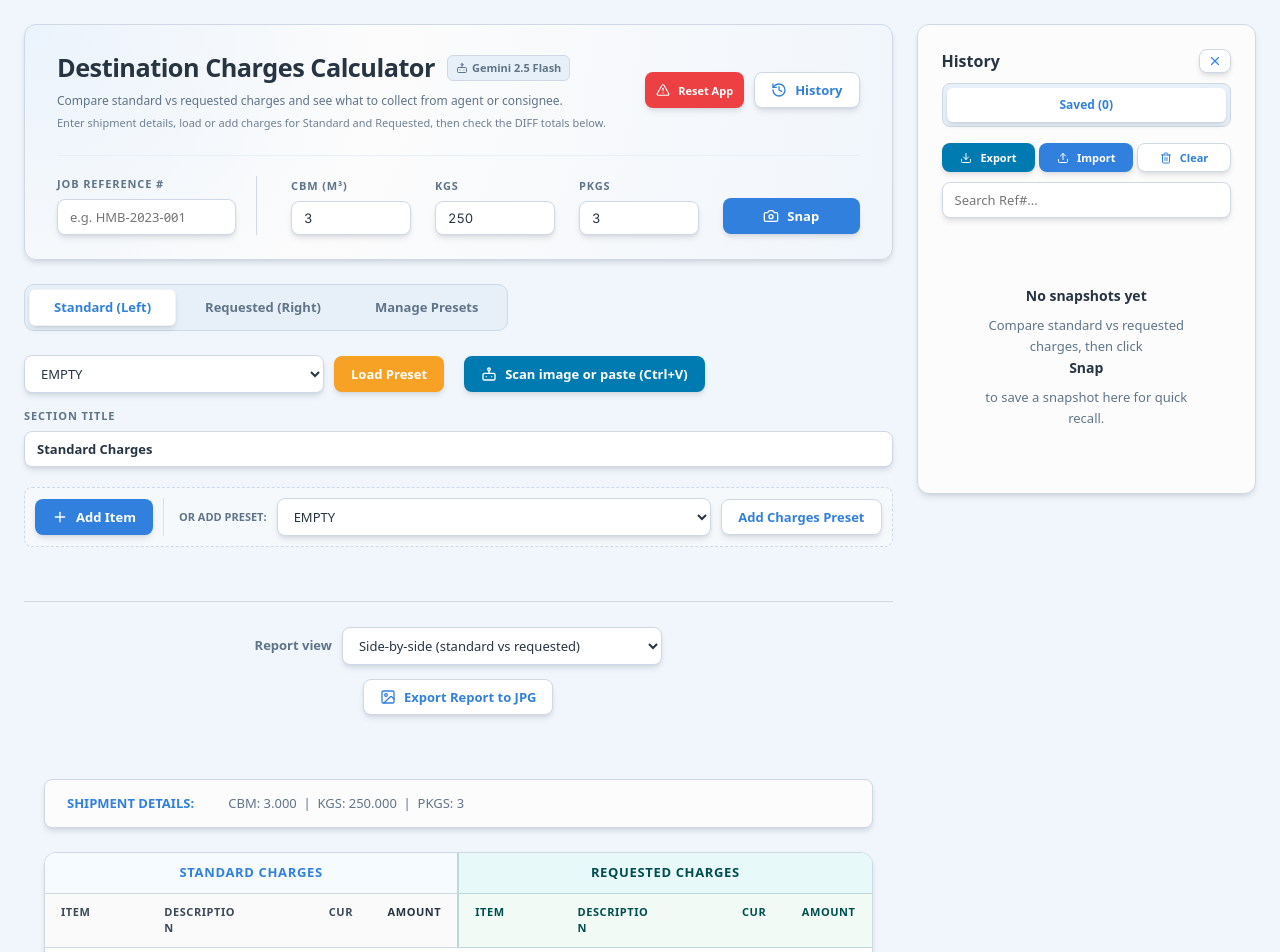
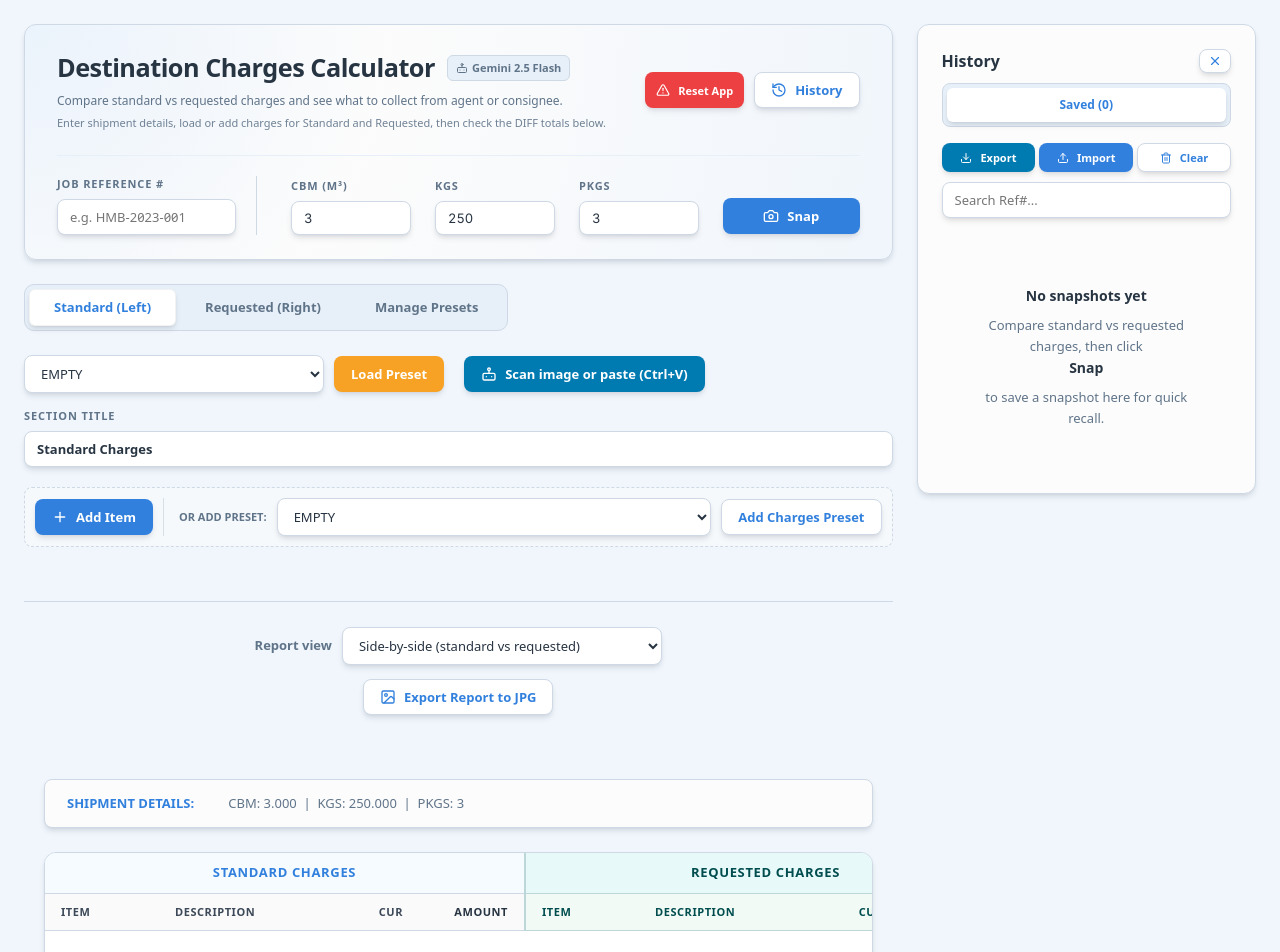
Before and after one commit to leo67621310-dev/DestCalc2026FEB, a React (Vite) app: page / in a window 1280 px wide. Shown: the top 952 px of the page. Built offline with nearby package versions, Linux system fonts and the light colour scheme.

Commit message:
style: widen report description column (comparison and single view)
Made-with: Cursor

```diff
--- a/index.css
+++ b/index.css
@@ -671,23 +671,23 @@ button:active { transform: translateY(0); box-shadow: var(--shadow); transform:
 .table-wrapper { flex: 1; display: flex; flex-direction: column; min-width: 0; }
 .xl-table { width: 100%; border-collapse: collapse; font-size: 13px; table-layout: fixed; }
 /* Item | Description (wide for multi-condition lines) | Cur (minimal) | Amount */
-.xl-table .col-item { width: 9%; }
+.xl-table .col-item { width: 7%; }
 .xl-table .col-desc {
-  width: 68%;
+  width: 73%;
   min-width: 0;
   word-break: break-word;
   overflow-wrap: anywhere;
 }
 .xl-table .col-curr {
   width: 2%;
-  max-width: 2.35rem;
-  padding-left: 4px;
+  max-width: 2.1rem;
+  padding-left: 2px;
   padding-right: 2px;
   text-align: right;
 }
 .xl-table .col-amt {
-  width: 15%;
-  min-width: 4rem;
+  width: 12%;
+  min-width: 3.75rem;
   padding-left: 4px;
 }
 
@@ -704,8 +704,8 @@ button:active { transform: translateY(0); box-shadow: var(--shadow); transform:
 }
 .xl-header.col-curr {
   text-align: right;
-  max-width: 2.35rem;
-  padding-left: 6px;
+  max-width: 2.1rem;
+  padding-left: 2px;
   padding-right: 2px;
 }
 .xl-header.col-amt { text-align: right; padding-left: 4px; padding-right: 16px; }
@@ -803,29 +803,30 @@ button:active { transform: translateY(0); box-shadow: var(--shadow); transform:
 }
 .xl-table-comparison {
   width: 100%;
-  min-width: 720px;
+  min-width: 960px;
   table-layout: fixed;
 }
-/* Eight data columns only (skip colspan rows: panel titles, expanded, footer) */
+/* Eight data columns: prioritize description width; Cur hug content (3-letter codes) */
 .xl-table-comparison thead tr:nth-child(2) th:nth-child(1),
 .xl-table-comparison thead tr:nth-child(2) th:nth-child(5),
 .xl-table-comparison tbody tr.comparison-pair-row td:nth-child(1),
 .xl-table-comparison tbody tr.comparison-pair-row td:nth-child(5) {
-  width: 5%;
+  width: 4%;
 }
 .xl-table-comparison thead tr:nth-child(2) th:nth-child(2),
 .xl-table-comparison thead tr:nth-child(2) th:nth-child(6),
 .xl-table-comparison tbody tr.comparison-pair-row td:nth-child(2),
 .xl-table-comparison tbody tr.comparison-pair-row td:nth-child(6) {
-  width: 37%;
+  width: 41%;
 }
 .xl-table-comparison thead tr:nth-child(2) th:nth-child(3),
 .xl-table-comparison thead tr:nth-child(2) th:nth-child(7),
 .xl-table-comparison tbody tr.comparison-pair-row td:nth-child(3),
 .xl-table-comparison tbody tr.comparison-pair-row td:nth-child(7) {
-  width: 2%;
-  max-width: 2.35rem;
-  padding-left: 4px;
+  width: 1%;
+  max-width: 2rem;
+  min-width: 0;
+  padding-left: 2px;
   padding-right: 2px;
   text-align: right;
 }
@@ -833,8 +834,14 @@ button:active { transform: translateY(0); box-shadow: var(--shadow); transform:
 .xl-table-comparison thead tr:nth-child(2) th:nth-child(8),
 .xl-table-comparison tbody tr.comparison-pair-row td:nth-child(4),
 .xl-table-comparison tbody tr.comparison-pair-row td:nth-child(8) {
-  width: 6%;
+  width: 4%;
+  min-width: 3.5rem;
   padding-left: 4px;
+}
+/* Slightly tighter cell padding on description so text uses width for content */
+.xl-table-comparison .col-desc {
+  padding-left: 10px;
+  padding-right: 10px;
 }
 .xl-table-comparison .comparison-panel-title {
   text-align: center;
```
